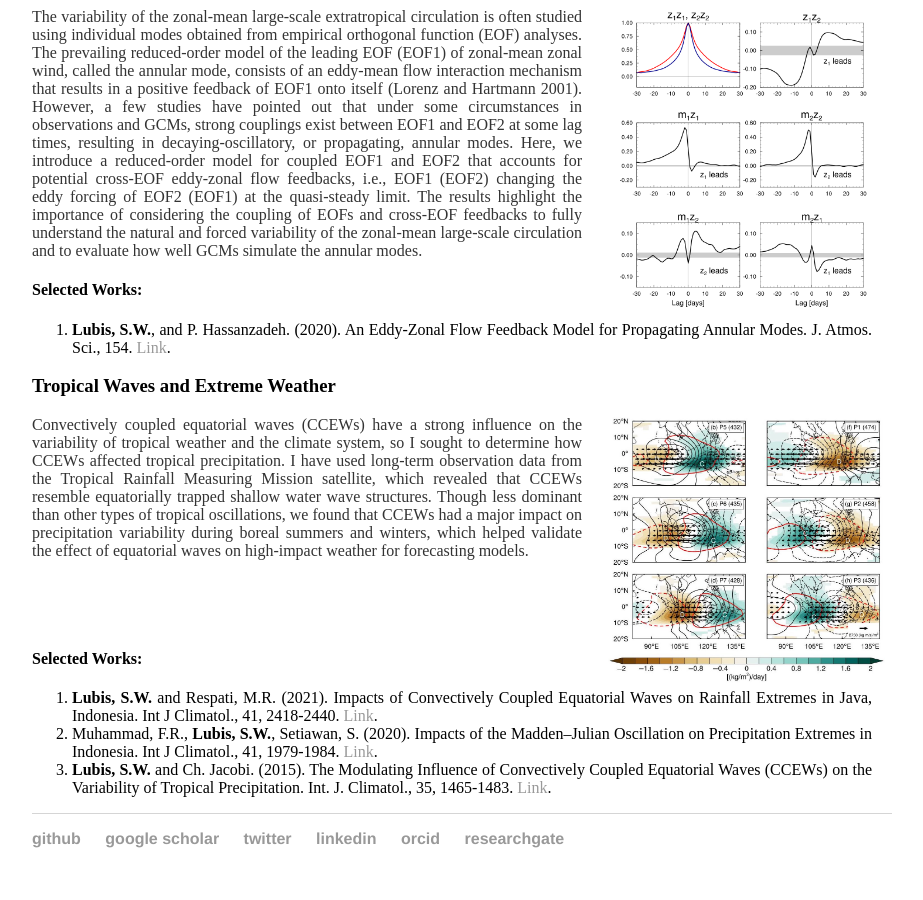
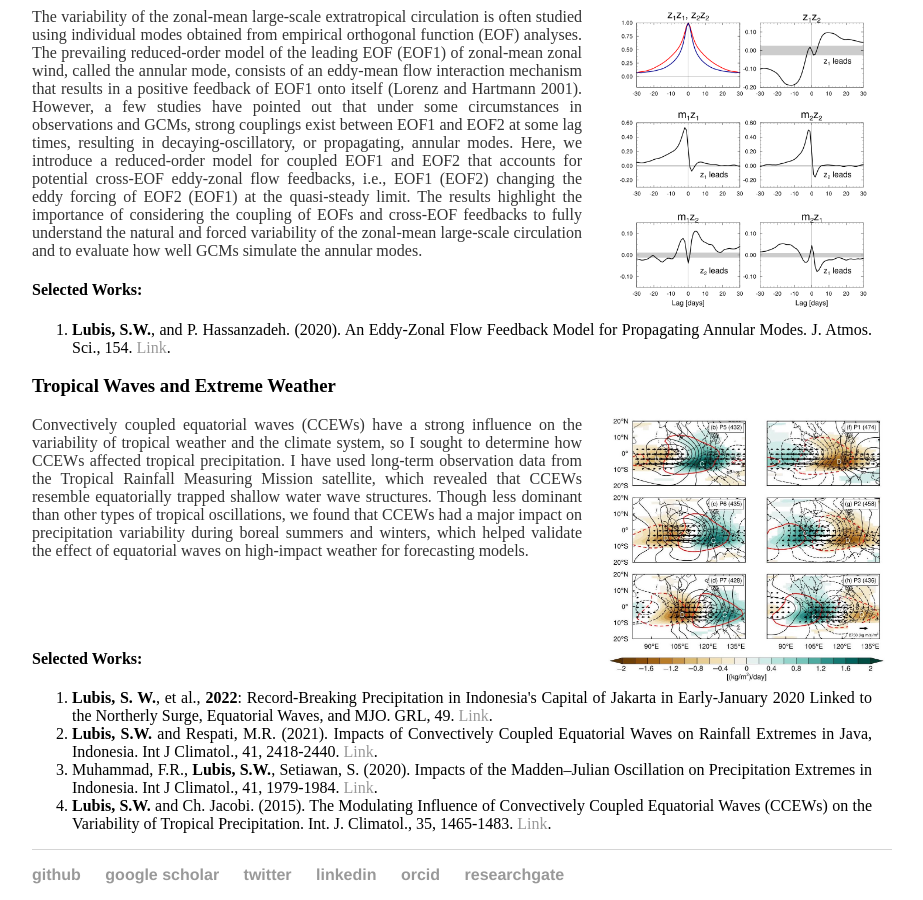
Before and after one commit to sandrolubis/sandrolubis.github.io, a Jekyll site: the page built from research/index.html, in a window 1280 px wide and 900 px high, scrolled down 1230 px. Shown: the whole window, without its empty margins (276-1199 px from the left). Built offline with Jekyll 4.4.1, drawn with Linux system fonts in a browser that asks for light colours; before the commit the page ends 2094 px from its top, so only the background shows below that.

Commit message:
Update index.html

```diff
--- a/research/index.html
+++ b/research/index.html
@@ -64,6 +64,7 @@
 				which helped validate the effect of equatorial waves on high-impact weather for forecasting models. </font></p>
 			<h4 style="margin-top:90px;">Selected Works:</h4>
 			<ol style="text-align:justify;">
+			  <li><b>Lubis, S. W.</b>, et al., <b>2022</b>: Record-Breaking Precipitation in Indonesia's Capital of Jakarta in Early-January 2020 Linked to the Northerly Surge, Equatorial Waves, and MJO. GRL, 49. <a href="https://doi.org/10.1029/2022GL101513">Link</a>.</li>
 			  <li><b>Lubis, S.W.</b> and Respati, M.R. (2021). Impacts of Convectively Coupled Equatorial Waves on Rainfall Extremes in Java, Indonesia. Int J Climatol., 41, 2418-2440. <a href="https://doi.org/10.1002/joc.6967">Link</a>.</li>
 			  <li>Muhammad, F.R., <b>Lubis, S.W.</b>, Setiawan, S. (2020).  Impacts of the Madden–Julian Oscillation on Precipitation Extremes in Indonesia. Int J Climatol., 41, 1979-1984. <a href="https://doi.org/10.1002/joc.6941">Link</a>.</li>
 			  <li><b>Lubis, S.W.</b> and Ch. Jacobi. (2015). The Modulating Influence of Convectively Coupled Equatorial Waves (CCEWs) on the Variability of Tropical Precipitation. Int. J. Climatol., 35, 1465-1483. <a href="https://doi.org/10.1002/joc.4069">Link</a>.</li>
```
